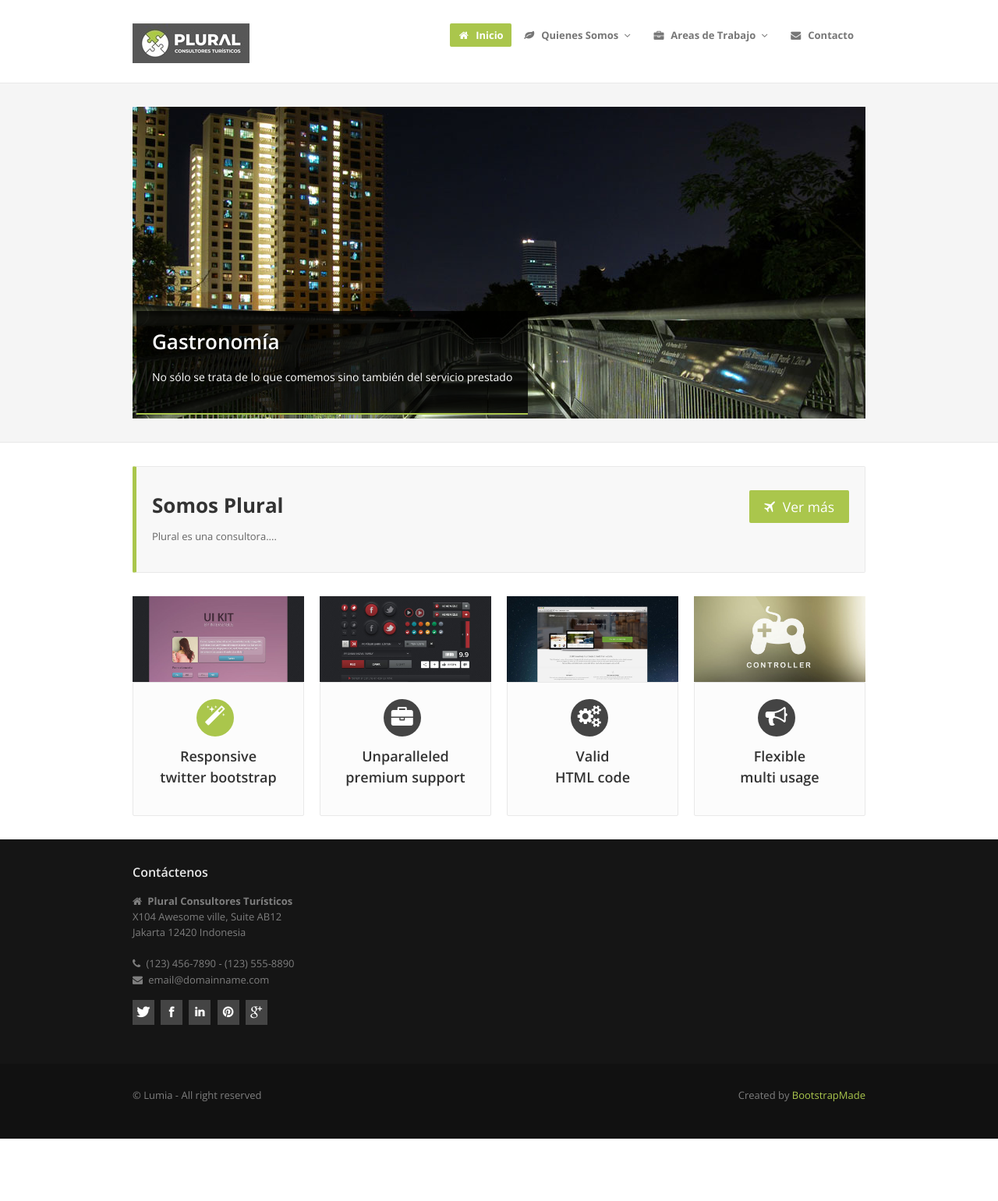
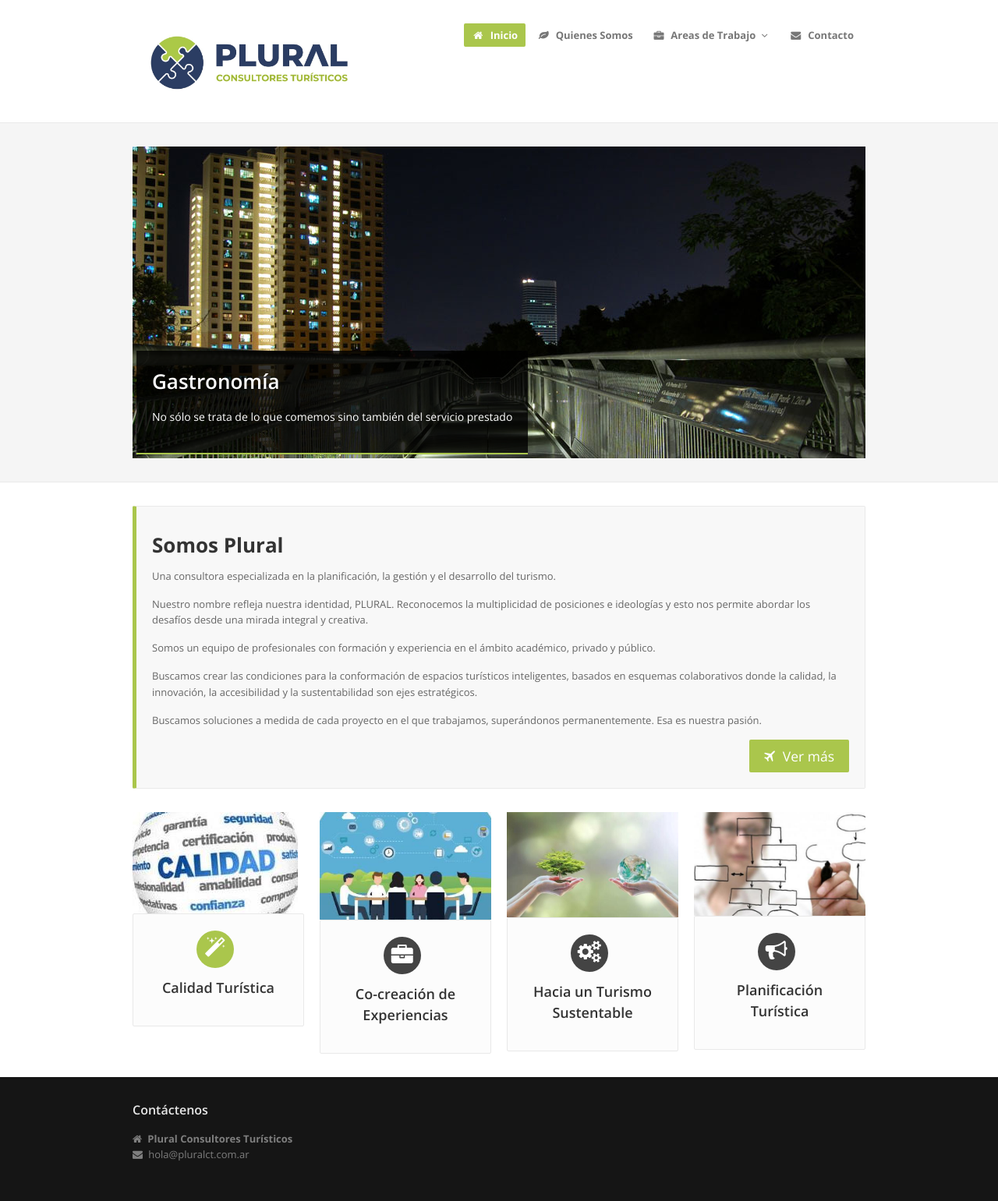
Before and after one commit to xeba84/pluralct, a plain HTML site: page index.html in a window 1280 px wide. Shown: the whole page at 78% size. Before the commit the page ends 1461 px from the top, so only its background shows below. Drawn offline with nearby package versions, Linux system fonts and the light colour scheme; a web font is replaced by a local one.

Commit message:
Previous failed

```diff
--- a/assets/css/style.css
+++ b/assets/css/style.css
@@ -185,7 +185,7 @@ header .topnav .dropdown-submenu > .dropdown-menu {
 }
 
 header ul.topnav li ul.dropdown-menu  {
-	margin-top:35px;
+	margin-top:1px;
 }
 
 header ul.topnav li ul.dropdown-menu ul  {
--- a/index.html
+++ b/index.html
@@ -15,7 +15,8 @@
   <link href="assets/css/flexslider.css" rel="stylesheet">
   <link href="assets/css/style.css" rel="stylesheet">
   <link href="assets/color/default.css" rel="stylesheet">
-  <link href="https://fonts.googleapis.com/css?family=Droid+Serif:400,600,400italic|Open+Sans:400,600,700" rel="stylesheet">
+  <link href="https://fonts.googleapis.com/css?family=Droid+Serif:400,600,400italic|Open+Sans:400,600,700"
+    rel="stylesheet">
 
   <!-- fav and touch icons -->
   <link rel="shortcut icon" href="assets/ico/favicon.ico">
@@ -23,13 +24,6 @@
   <link rel="apple-touch-icon-precomposed" sizes="114x114" href="assets/ico/apple-touch-icon-114-precomposed.png">
   <link rel="apple-touch-icon-precomposed" sizes="72x72" href="assets/ico/apple-touch-icon-72-precomposed.png">
   <link rel="apple-touch-icon-precomposed" href="assets/ico/apple-touch-icon-57-precomposed.png">
-
-  <!-- =======================================================
-    Theme Name: Lumia
-    Theme URL: https://bootstrapmade.com/lumia-bootstrap-business-template/
-    Author: BootstrapMade.com
-    Author URL: https://bootstrapmade.com
-  ======================================================= -->
 </head>
 
 
@@ -43,7 +37,7 @@
           <div class="container">
             <!-- logo -->
             <div class="logo">
-              <a href="index.html"><img src="assets/img/logo.png" alt="" width="150px" /></a>
+              <a href="index.html"><img src="assets/img/logo-header.jpeg" alt="" width="300px" /></a>
             </div>
             <!-- end logo -->
 
@@ -52,56 +46,40 @@
               <nav>
                 <ul class="nav topnav">
                   <li class="active">
-                    <a href="index.html"><i class="icon-home"></i> Inicio </a>
+                    <!-- <a href="index.html"> -->
+                    <a href="#">
+                      <i class="icon-home"></i> Inicio </a>
                   </li>
-                  <!-- <li class="dropdown">
-                    <a href="#"><i class="icon-cog"></i> Features <i class="icon-angle-down"></i></a>
-                    <ul class="dropdown-menu">
-                      <li><a href="media.html">Media</a></li>
-                      <li><a href="color-scheme.html">10 Theme colors</a></li>
-                      <li><a href="buttons.html">Buttons</a></li>
-                      <li><a href="components.html">Components</a></li>
-                      <li><a href="animations.html">56 Animations</a></li>
-                      <li><a href="icons.html">Icons</a></li>
-                      <li><a href="icon-variations.html">Icon variations</a></li>
-                      <li class="dropdown"><a href="#">3rd level <i class="icon-angle-right"></i></a>
-                        <ul class="dropdown-menu sub-menu">
-                          <li><a href="#">Example menu</a></li>
-                          <li><a href="#">Example menu</a></li>
-                          <li><a href="#">Example menu</a></li>
-                        </ul>
-                      </li>
-                    </ul>
-                  </li> -->
-                  <li class="dropdown">
-                    <a href="#"><i class="icon-leaf"></i> Quienes Somos <i class="icon-angle-down"></i></a>
-                    <ul class="dropdown-menu">
-                      <li><a href="about.html">About us</a></li>
-                      <li><a href="pricingbox.html">Pricing boxes</a></li>
-                      <li><a href="testimonials.html">Testimonials</a></li>
-                      <li><a href="404.html">404</a></li>
-                    </ul>
+                  <li>
+                    <!-- <a href="about.html"> -->
+                    <a href="#">
+                      <i class="icon-leaf"></i> Quienes Somos </a>
                   </li>
                   <li class="dropdown">
                     <a href="#"><i class="icon-briefcase"></i> Areas de Trabajo <i class="icon-angle-down"></i></a>
                     <ul class="dropdown-menu">
-                      <li><a href="portfolio-2cols.html">Portfolio 2 columns</a></li>
-                      <li><a href="portfolio-3cols.html">Portfolio 3 columns</a></li>
-                      <li><a href="portfolio-4cols.html">Portfolio 4 columns</a></li>
-                      <li><a href="portfolio-detail.html">Portfolio detail</a></li>
+                      <li>
+                        <a href="#">
+                          <!-- <a href="portfolio-2cols.html"> -->
+                          Calidad Turística</a></li>
+                      <li>
+                        <!-- <a href="portfolio-3cols.html"> -->
+                        <a href="#">
+                          Co-creación de Experiencias</a></li>
+                      <li>
+                        <!-- <a href="portfolio-4cols.html"> -->
+                        <a href="#">
+                          Turismo Sustentable</a></li>
+                      <li>
+                        <!-- <a href="portfolio-detail.html"> -->
+                        <a href="#">
+                          Planificación Turística</a></li>
                     </ul>
                   </li>
-                  <!-- <li class="dropdown">
-                    <a href="#"><i class="icon-book"></i> Blog <i class="icon-angle-down"></i></a>
-                    <ul class="dropdown-menu">
-                      <li><a href="blog-left-sidebar.html">Blog left sidebar</a></li>
-                      <li><a href="blog-right-sidebar.html">Blog right sidebar</a></li>
-                      <li><a href="post-left-sidebar.html">Post left sidebar</a></li>
-                      <li><a href="post-right-sidebar.html">Post right sidebar</a></li>
-                    </ul>
-                  </li> -->
                   <li>
-                    <a href="contact.html"><i class="icon-envelope-alt"></i> Contacto</a>
+                    <!-- <a href="contact.html"> -->
+                    <a href="#">
+                      <i class="icon-envelope-alt"></i> Contacto</a>
                   </li>
                 </ul>
               </nav>
@@ -131,7 +109,7 @@
                   <img src="assets/img/slides/flexslider/img2.jpg" alt="" />
                   <div class="flex-caption warning">
                     <h2>Hotelería</h2>
-                    <p>Servicios, posibilidades y ....</p>
+                    <p>Mejorando el servicio con capacitaciones y procesos</p>
                   </div>
                 </li>
               </ul>
@@ -150,13 +128,22 @@
 
               <div class="text">
                 <h2>Somos Plural</h2>
-                <p>
-                  Plural es una consultora....
-                </p>
+                <p>Una consultora especializada en la planificación, la gestión y el
+                  desarrollo del turismo.</p>
+                <p>Nuestro nombre refleja nuestra identidad, PLURAL. Reconocemos la
+                  multiplicidad de posiciones e ideologías y esto nos permite abordar los
+                  desafíos desde una mirada integral y creativa.</p>
+                <p>Somos un equipo de profesionales con formación y experiencia en el ámbito
+                  académico, privado y público.</p>
+                <p>Buscamos crear las condiciones para la conformación de espacios turísticos
+                  inteligentes, basados en esquemas colaborativos donde la calidad, la
+                  innovación, la accesibilidad y la sustentabilidad son ejes estratégicos.</p>
+                <p>Buscamos soluciones a medida de cada proyecto en el que trabajamos,
+                  superándonos permanentemente. Esa es nuestra pasión.</p>
               </div>
               <div class="cta">
                 <a class="btn btn-large btn-theme" href="#">
-							<i class="icon-plane icon-white"></i> Ver más </a>
+                  <i class="icon-plane icon-white"></i> Ver más </a>
               </div>
 
             </div>
@@ -166,41 +153,41 @@
 
         <div class="row">
           <div class="span3 features e_pulse">
-            <img src="assets/img/dummies/img1.jpg" alt="" />
+            <img src="assets/img/plural-calidad.jpg" alt="" />
             <div class="box">
               <div class="divcenter">
                 <a href="#"><i class="icon-circled icon-48 icon-magic active icon"></i></a>
-                <h4>Responsive <br />twitter bootstrap</h4>
+                <h4>Calidad Turística</h4>
               </div>
             </div>
           </div>
 
           <div class="span3 features e_pulse">
-            <img src="assets/img/dummies/img2.jpg" alt="" />
+            <img src="assets/img/plural-experienciencias.jpg" alt="" />
             <div class="box">
               <div class="divcenter">
                 <a href="#"><i class="icon-circled icon-48 icon-briefcase icon"></i></a>
-                <h4>Unparalleled <br />premium support</h4>
+                <h4>Co-creación de Experiencias</h4>
               </div>
             </div>
           </div>
 
           <div class="span3 features e_pulse">
-            <img src="assets/img/dummies/img3.jpg" alt="" />
+            <img src="assets/img/plural-sustentabilidad.jpg" alt="" />
             <div class="box">
               <div class="divcenter">
                 <a href="#"><i class="icon-circled icon-48 icon-cogs icon"></i></a>
-                <h4>Valid <br />HTML code</h4>
+                <h4>Hacia un Turismo Sustentable</h4>
               </div>
             </div>
           </div>
 
           <div class="span3 features e_pulse">
-            <img src="assets/img/dummies/img4.jpg" alt="" />
+            <img src="assets/img/plural-planificacion.jpg" alt="" />
             <div class="box">
               <div class="divcenter">
                 <a href="#"><i class="icon-circled icon-48 icon-bullhorn icon"></i></a>
-                <h4>Flexible <br />multi usage</h4>
+                <h4>Planificación Turística</h4>
               </div>
             </div>
           </div>
@@ -216,48 +203,27 @@
             <div class="widget">
               <h5>Contáctenos</h5>
               <address>
-								<i class="icon-home"></i> <strong>Plural Consultores Turísticos</strong><br>
-								X104 Awesome ville, Suite AB12<br>
-								Jakarta 12420 Indonesia
-								</address>
-              <p>
-                <i class="icon-phone"></i> (123) 456-7890 - (123) 555-8890<br>
-                <i class="icon-envelope-alt"></i> email@domainname.com
-              </p>
+                <i class="icon-home"></i> <strong>Plural Consultores Turísticos</strong><br>
+                <p>
+                  <i class="icon-envelope-alt"></i> hola@pluralct.com.ar
+                </p>
             </div>
+            <!--
             <div class="widget">
               <ul class="social">
-                <li><a href="#" data-placement="bottom" title="Twitter"><i class="icon-twitter icon-square icon-32"></i></a></li>
-                <li><a href="#" data-placement="bottom" title="Facebook"><i class="icon-facebook icon-square icon-32"></i></a></li>
-                <li><a href="#" data-placement="bottom" title="Linkedin"><i class="icon-linkedin icon-square icon-32"></i></a></li>
-                <li><a href="#" data-placement="bottom" title="Pinterest"><i class="icon-pinterest icon-square icon-32"></i></a></li>
-                <li><a href="#" data-placement="bottom" title="Google plus"><i class="icon-google-plus icon-square icon-32"></i></a></li>
+                <li><a href="#" data-placement="bottom" title="Twitter"><i
+                      class="icon-twitter icon-square icon-32"></i></a></li>
+                <li><a href="#" data-placement="bottom" title="Facebook"><i
+                      class="icon-facebook icon-square icon-32"></i></a></li>
+                <li><a href="#" data-placement="bottom" title="Linkedin"><i
+                      class="icon-linkedin icon-square icon-32"></i></a></li>
+                <li><a href="#" data-placement="bottom" title="Pinterest"><i
+                      class="icon-pinterest icon-square icon-32"></i></a></li>
+                <li><a href="#" data-placement="bottom" title="Google plus"><i
+                      class="icon-google-plus icon-square icon-32"></i></a></li>
               </ul>
             </div>
-          </div>
-        </div>
-      </div>
-      <div class="verybottom">
-        <div class="container">
-          <div class="row">
-            <div class="span6">
-              <p>
-                &copy; Lumia - All right reserved
-              </p>
-            </div>
-            <div class="span6">
-              <div class="pull-right">
-                <div class="credits">
-                  <!--
-                    All the links in the footer should remain intact.
-                    You can delete the links only if you purchased the pro version.
-                    Licensing information: https://bootstrapmade.com/license/
-                    Purchase the pro version with working PHP/AJAX contact form: https://bootstrapmade.com/buy/?theme=Lumia
-                  -->
-                  Created by <a href="https://bootstrapmade.com/">BootstrapMade</a>
-                </div>
-              </div>
-            </div>
+            -->
           </div>
         </div>
       </div>
@@ -282,4 +248,5 @@
   <script src="assets/js/custom.js"></script>
 
 </body>
+
 </html>
```
